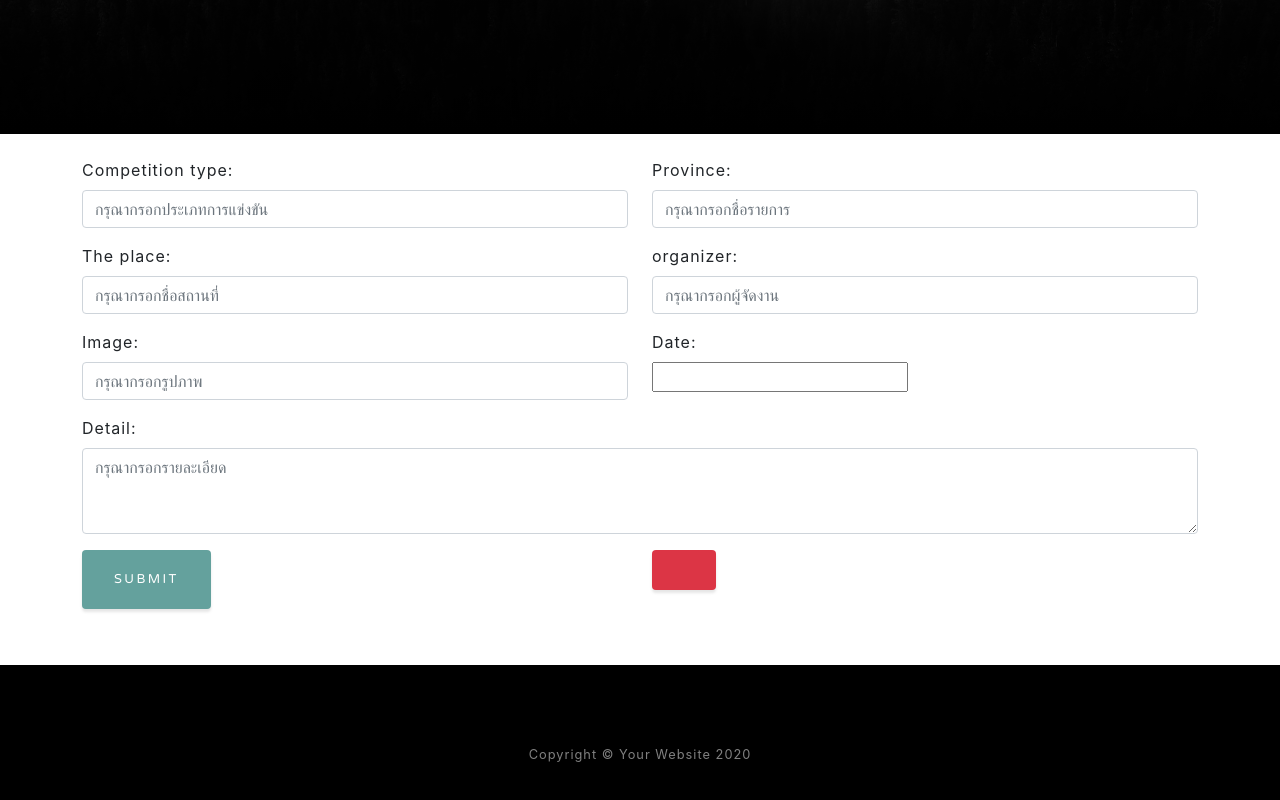
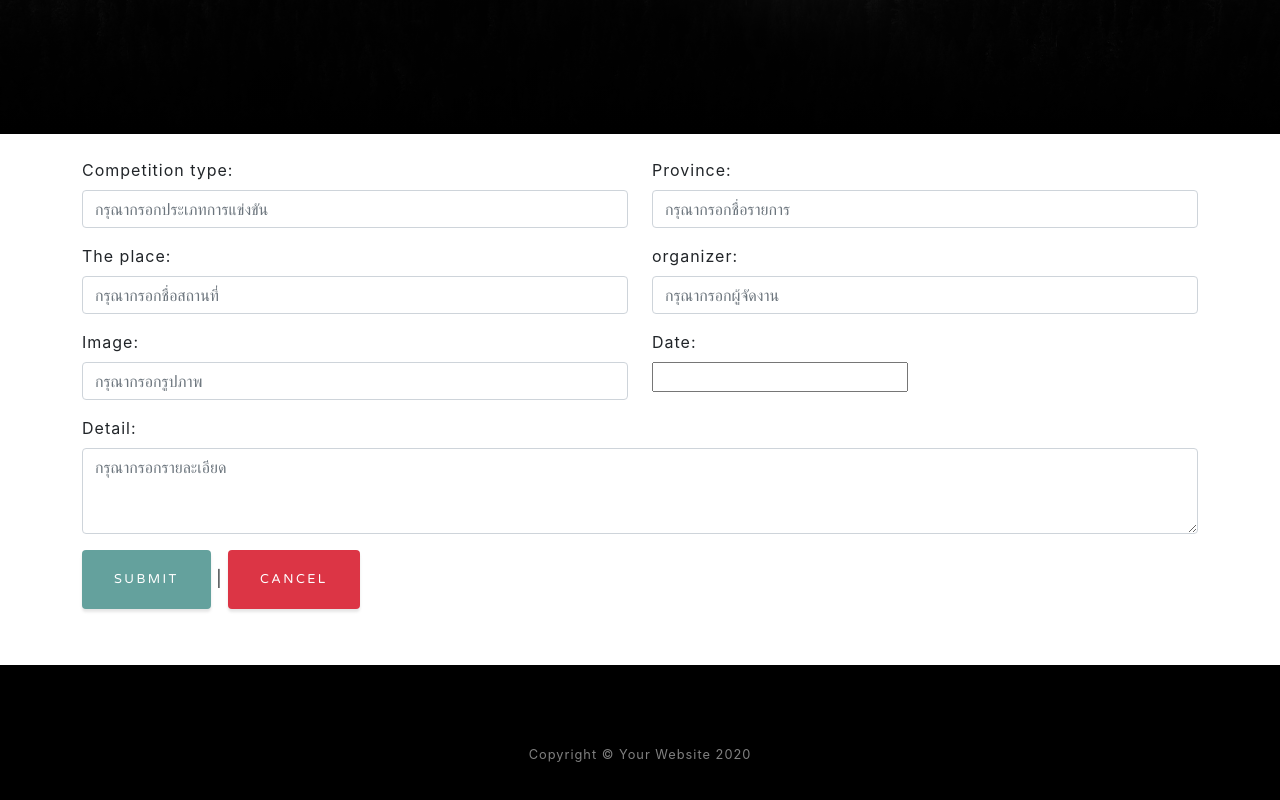
Before and after one commit to riwhj/Sports_competition, a React (Create React App) app: page /createLocation in a window 1280 px wide. Shown: the part 666-1466 px from the top of the page. Built offline with nearby package versions, Linux system fonts and the light colour scheme.

Commit message:
editButtonCancel

```diff
--- a/src/components/create-location.component.js
+++ b/src/components/create-location.component.js
@@ -2,6 +2,8 @@ import React, { Component } from "react";
 import axios from "axios";
 import DatePicker from "react-datepicker";
 import "react-datepicker/dist/react-datepicker.css";
+import { Link } from "react-router-dom";
+
 
 export default class CreateLocation extends Component {
   constructor(props) {
@@ -14,6 +16,7 @@ export default class CreateLocation extends Component {
     this.onChangeDate = this.onChangeDate.bind(this);
     this.onChangeDetail = this.onChangeDetail.bind(this);
     this.onSubmit = this.onSubmit.bind(this);
+    this.onCancel = this.onCancel.bind(this);
 
     this.state = {
       cetagory: "",
@@ -83,7 +86,7 @@ export default class CreateLocation extends Component {
     window.location = "/travel";
   }
 
-  onCancle(e) {
+  onCancel(e) {
     e.preventDefault();
     window.location = "/travel";
   }
@@ -94,6 +97,7 @@ export default class CreateLocation extends Component {
         <div class="container">
           <div class="form-group">
             <form onSubmit={this.onSubmit}>
+            <form onCancel={this.onCancel}>
               <div class="row">
                 <div class="col-xl-6 col-lg-6">
                   <div className="form-group">
@@ -200,19 +204,15 @@ export default class CreateLocation extends Component {
                       type="submit"
                       value="submit"
                       className="btn btn-primary"
-                    />
-                  </div>
-                </div>
-                <div className="col">
-                  <div className="form-group">
-                    <a
-                      href="/travel"
-                      value="cancle"
-                      className="btn btn-danger"
-                    />
+                    />{" "}
+                    |{" "}
+                    <Link class="btn btn-danger js-scroll-trigger" to={"/travel"}>
+                      Cancel
+                    </Link>
                   </div>
                 </div>
               </div>
+              </form>
             </form>
           </div>
         </div>
```
